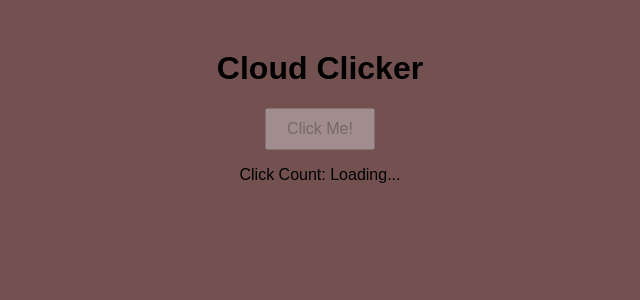
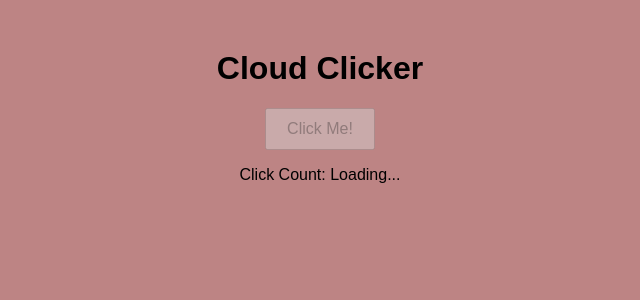
Before and after one commit to guptanirman11/click_counter, a Flask app: page / in a window 1280 px wide. Shown: the top 300 px of the page, without its empty margins (320-960 px from the left). Run offline with Flask 3, Linux system fonts and the light colour scheme.

Commit message:
color changed

```diff
--- a/app/static/styles.css
+++ b/app/static/styles.css
@@ -1,6 +1,6 @@
 body {
     font-family: Arial, sans-serif;
-    background-color: #745151;
+    background-color: #bd8484;
 }
 
 .container {
```
